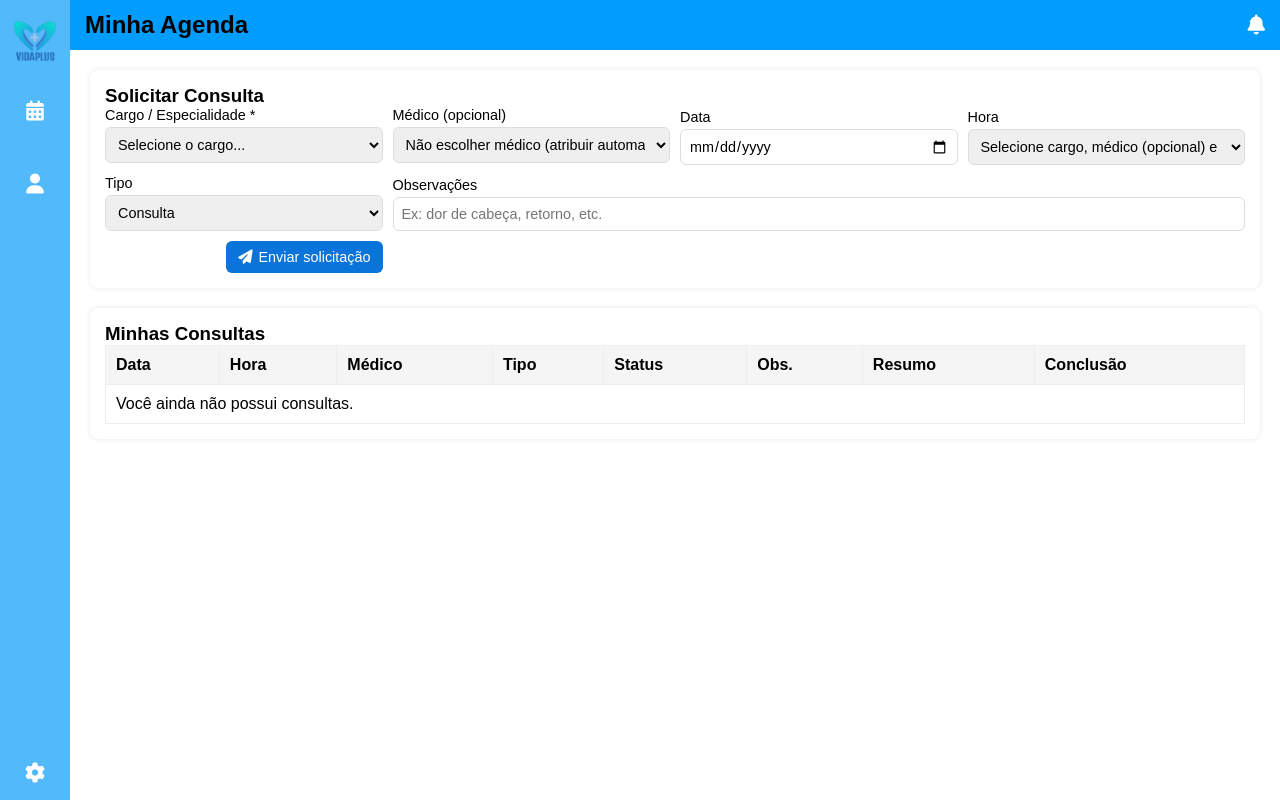
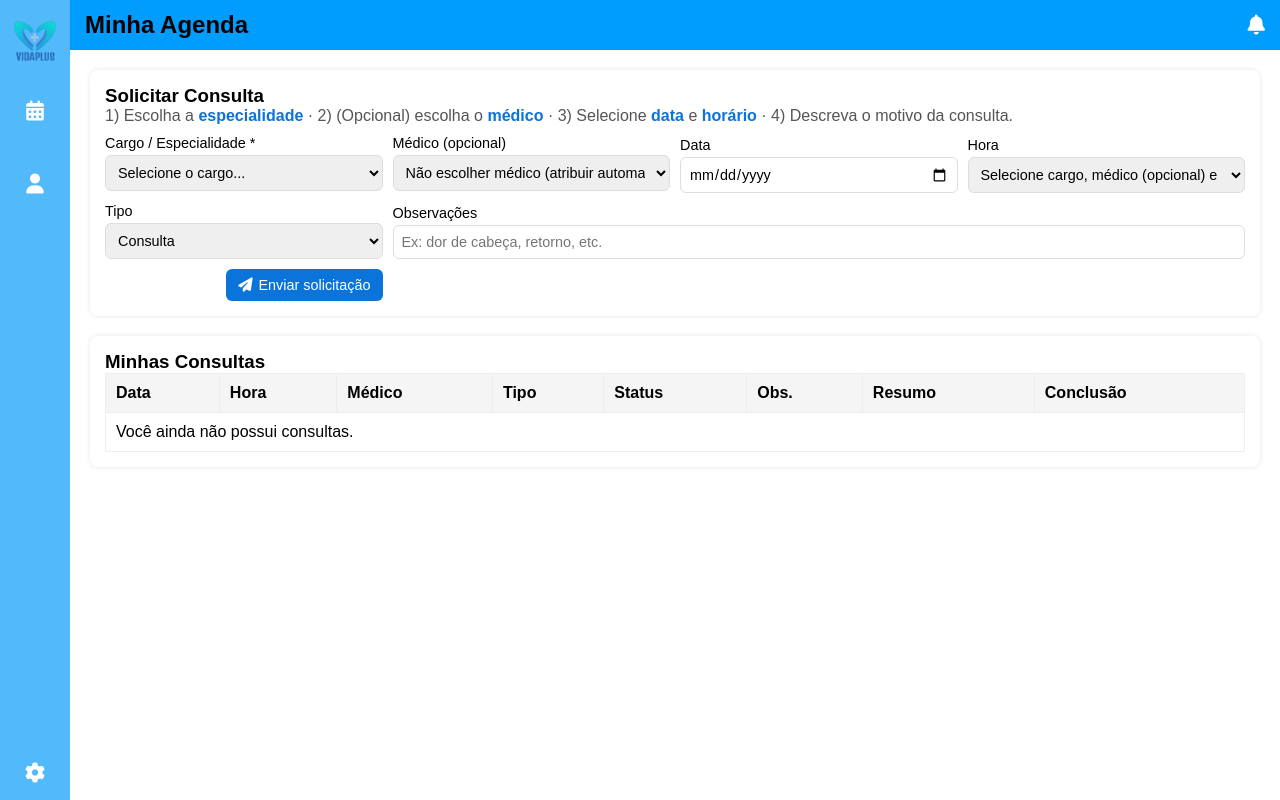
Before and after one commit to Jonas-Sn/Trabalho-Final, a Flask app: template templates/agendapaciente.html in a window 1280 px wide. Run offline with Flask 3, Linux system fonts and the light colour scheme; the template is opened without the code that fills it, so the values that code supplies are empty.

Commit message:
Adicionando a versao adaptavel das agendas.

```diff
--- a/templates/agendapaciente.html
+++ b/templates/agendapaciente.html
@@ -207,6 +207,12 @@
       <!-- ========== FORMULÁRIO DE SOLICITAÇÃO ========== -->
       <div class="box">
         <h3>Solicitar Consulta</h3>
+        <p class="form-steps-hint">
+          1) Escolha a <strong>especialidade</strong> ·
+          2) (Opcional) escolha o <strong>médico</strong> ·
+          3) Selecione <strong>data</strong> e <strong>horário</strong> ·
+          4) Descreva o motivo da consulta.
+        </p>
 
         <form method="POST" action="{{ url_for('solicitar_consulta') }}" class="grid">
           <!-- CPF do paciente (hidden, vindo da sessão/rota) -->
```
